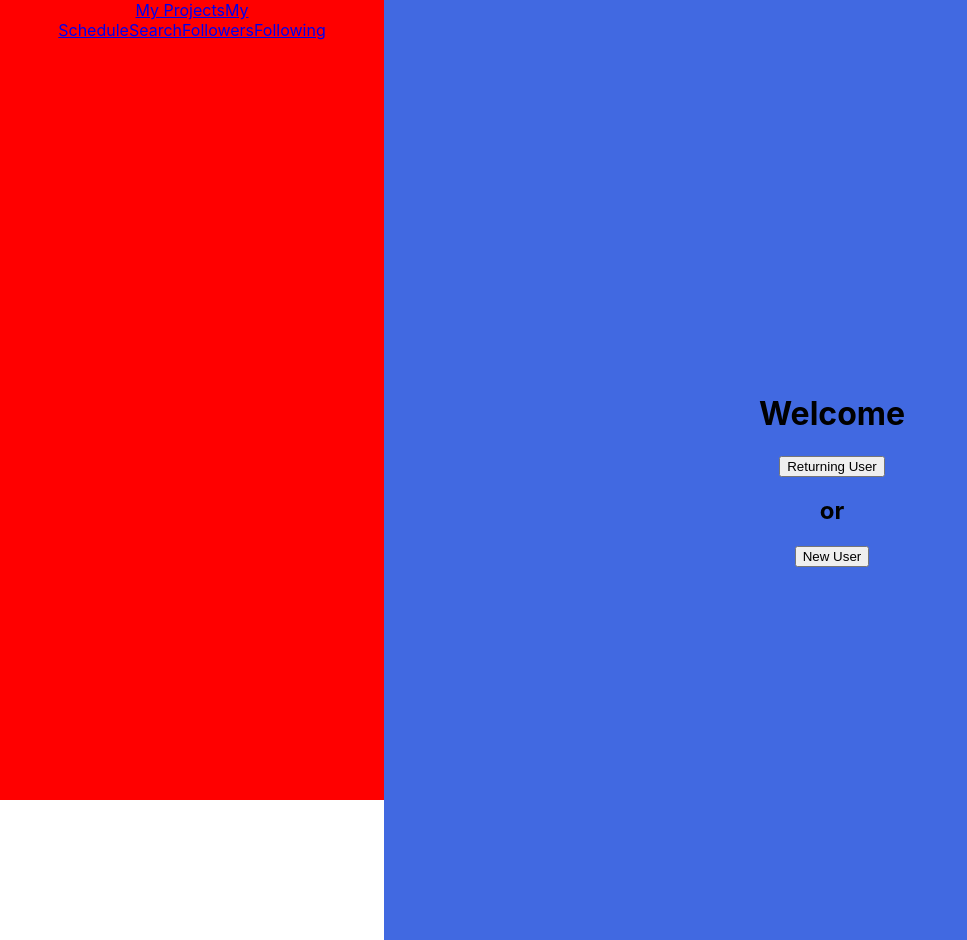
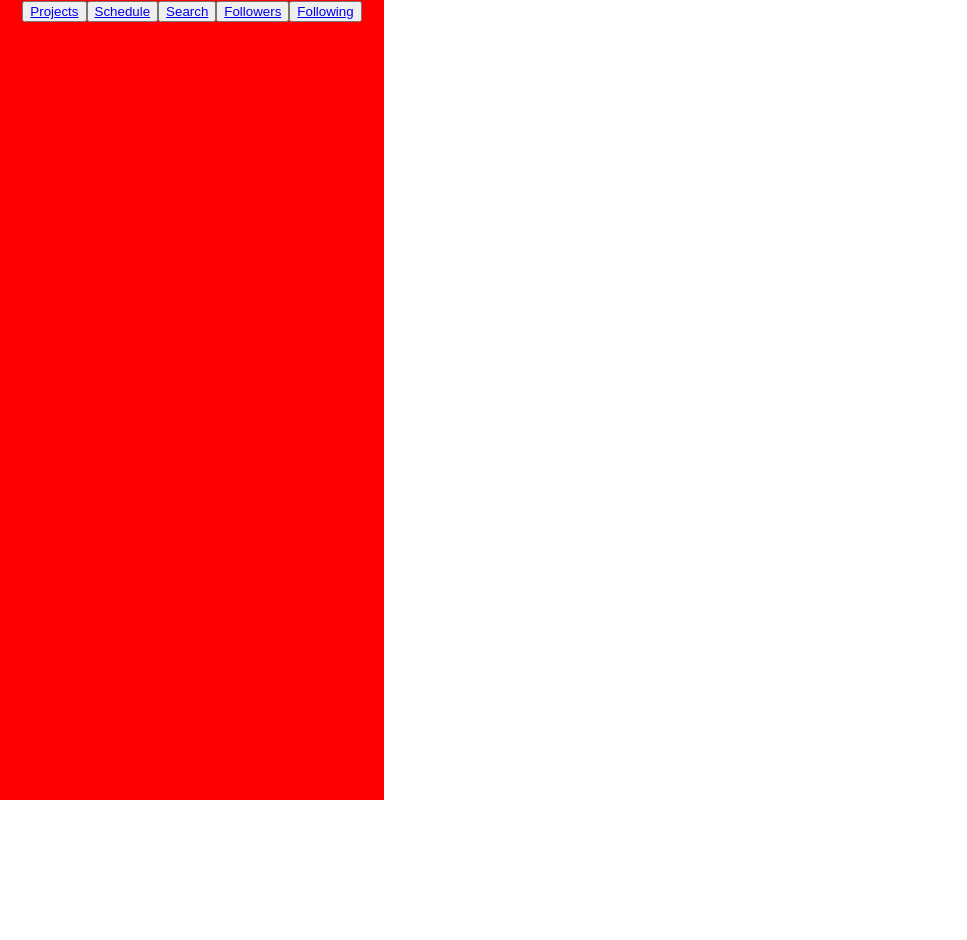
Before and after one commit to adamsl22/Project_Organizer_FrontEnd, a React (Create React App) app: page /search in a window 1280 px wide. Shown: the whole page, without its empty margins (0-967 px from the left). After the commit the page ends 800 px from the top, so only its background shows below. Built offline with nearby package versions, Linux system fonts and the light colour scheme.

Commit message:
nav bar and page container routing correctly

```diff
--- a/src/App.js
+++ b/src/App.js
@@ -37,7 +37,6 @@ class App extends React.Component {
     this.setState({
       view: page
     })
-    console.log(`view: ${this.state.view}`)
   }
 
   setUser = (user) => {
@@ -59,8 +58,9 @@ class App extends React.Component {
   render(){
     return (
       <div className="App">
-        <Nav loggedIn={this.state.loggedIn} user={this.state.user} switchView={this.switchView} logOut={this.logOut}/>
-        {this.state.loggedIn ? <PageContainer user={this.state.user} view={this.state.view}/> : <WelcomePage setUser={this.setUser}/>}
+        <Nav loggedIn={this.state.loggedIn} user={this.state.user} handleNavClick={this.handleNavClick} logOut={this.logOut}/>
+        {/* {this.state.loggedIn ? <PageContainer user={this.state.user} view={this.state.view}/> : <WelcomePage setUser={this.setUser}/>} */}
+        <PageContainer user={this.state.user} view={this.state.view}/>
       </div>
     );
   }
--- a/src/Components/Nav.js
+++ b/src/Components/Nav.js
@@ -1,26 +1,19 @@
 import React from 'react';
 import ReactDOM from 'react-dom';
-import {BrowserRouter as Router, Route, NavLink } from 'react-router-dom'
+import {BrowserRouter as Router, Link} from 'react-router-dom'
 
 function Nav(props) {
     return (
       <Router>
       <div id="nav">
-        <NavLink exact to="/projects" name="projects" onClick={props.handleNavClick}>
-          My Projects
-        </NavLink>
-        <NavLink exact to="/schedule" name="schedule" onClick={props.handleNavClick}>
-          My Schedule
-        </NavLink>
-        <NavLink exact to="/search" name="search" onClick={props.handleNavClick}>
-          Search
-        </NavLink>
-        <NavLink exact to="/followers" name="followers" onClick={props.handleNavClick}>
-          Followers
-        </NavLink>
-        <NavLink exact to="/following" name="following" onClick={props.handleNavClick}>
-          Following
-        </NavLink>
+        <button onClick={props.handleNavClick}><div><Link to="/projects" name="projects">Projects</Link></div></button>
+        <button onClick={props.handleNavClick}><div><Link to="/schedule" name="schedule">Schedule</Link></div></button>
+        <button onClick={props.handleNavClick}><div><Link to="/search" name="search">Search</Link></div></button>
+        <button onClick={props.handleNavClick}><div><Link to="/followers" name="followers">Followers</Link></div></button>
+        <button onClick={props.handleNavClick}><div><Link to="/following" name="following">Following</Link></div></button>
+        {/* <Button>
+          <div><span aria-label="person" role="img">👤</span></div>
+        </Button> */}
       </div>
       </Router>
     );
--- a/src/Containers/ProjectsContainer.js
+++ b/src/Containers/ProjectsContainer.js
@@ -4,7 +4,7 @@ import ProjectCard from '../Components/ProjectCard'
 class ProjectsContainer extends React.Component{
     state = {
         projectIndex: 0,
-        project: this.props.user.project_cards[this.state.projectIndex]
+        // project: this.props.user.project_cards[this.state.projectIndex]
     }
 
     scrollLeft = () => {
```
